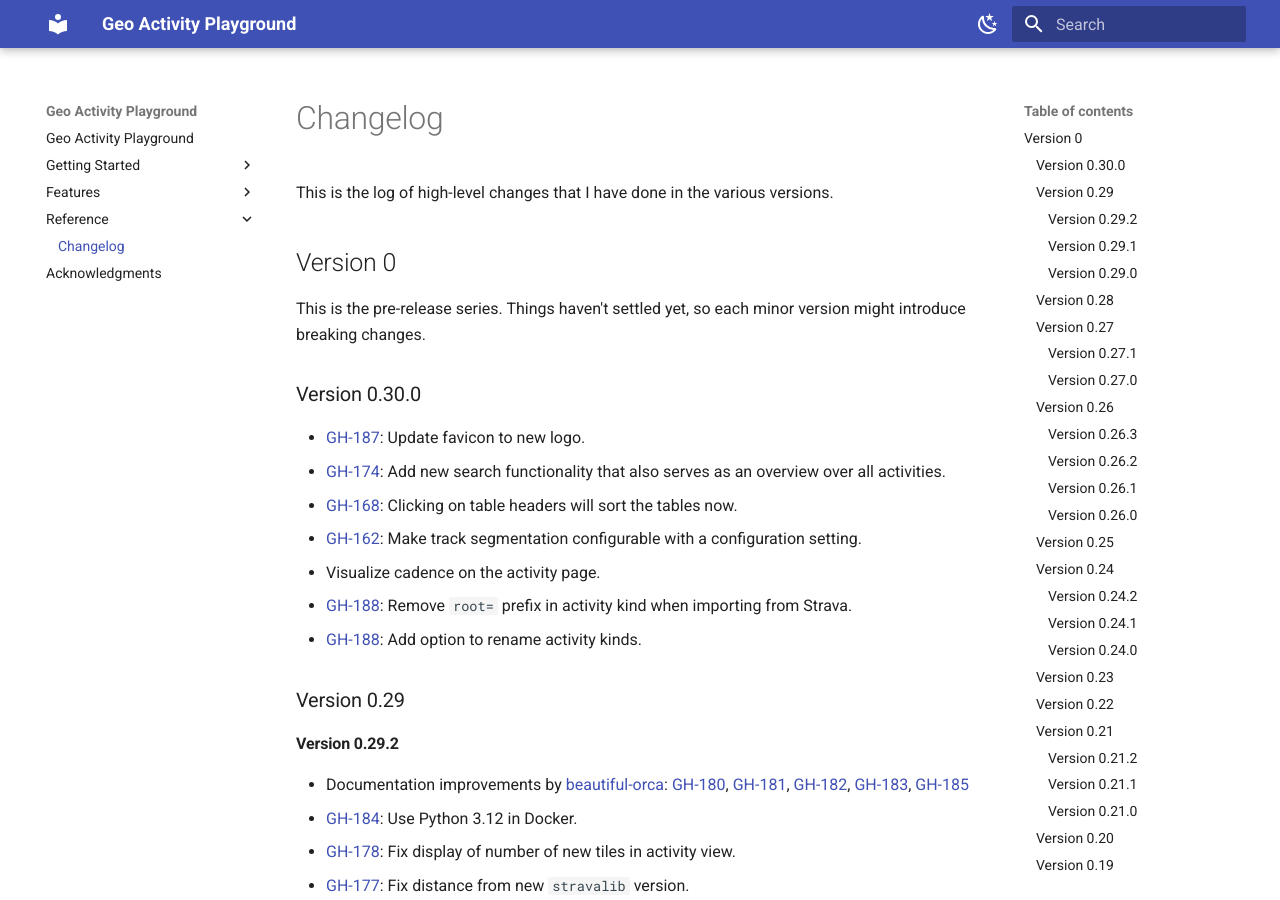
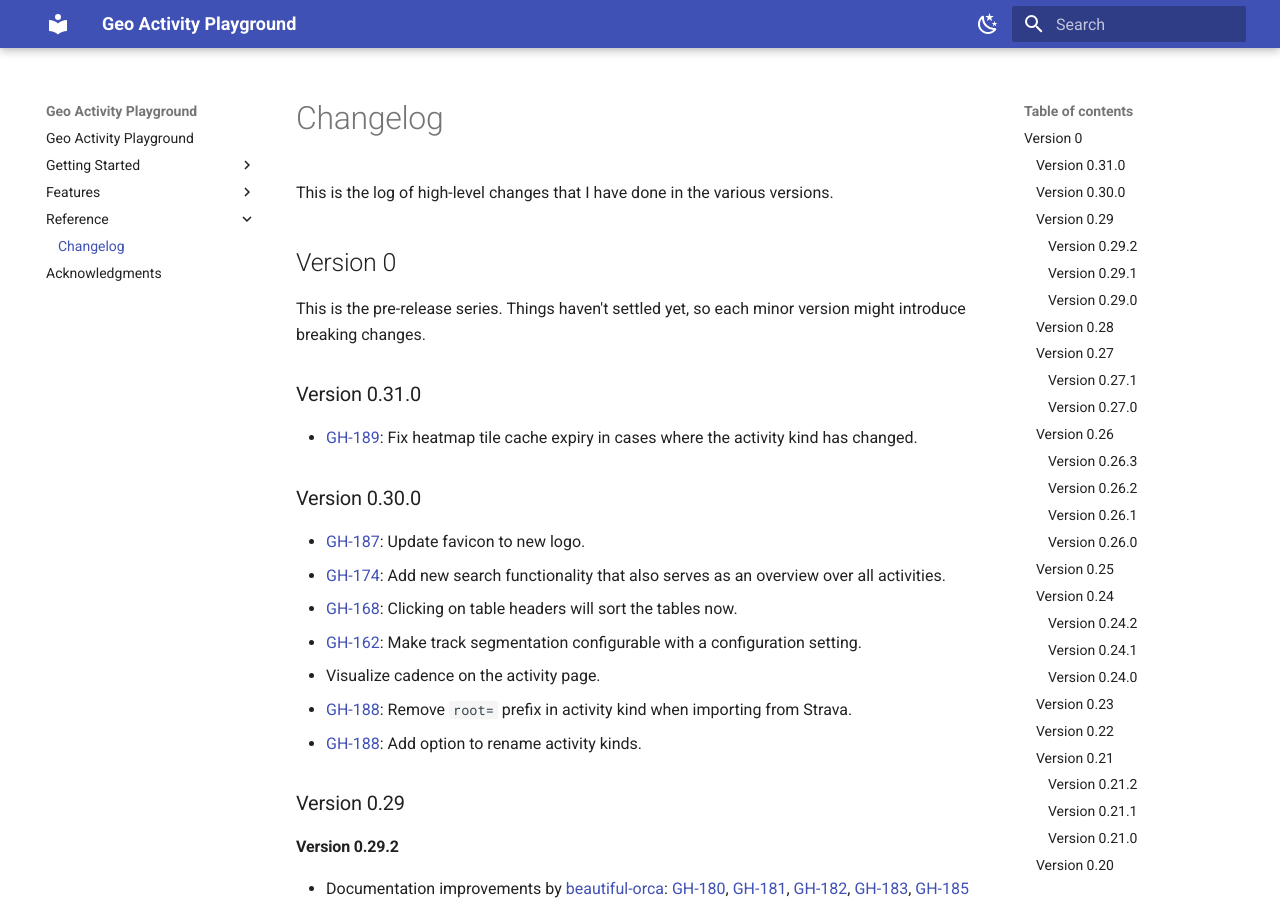
Before and after one commit to martin-ueding/geo-activity-playground, an MkDocs documentation site: the page built from docs/reference/changelog.md, in a window 1280 px wide and 900 px high. Built offline with MkDocs 1.6.1 and Material for MkDocs 9.7.7, drawn with Linux system fonts in a browser that asks for light colours.

Commit message:
GH-189: Changelog entry

```diff
--- a/docs/reference/changelog.md
+++ b/docs/reference/changelog.md
@@ -5,6 +5,10 @@
 ## Version 0
 
 This is the pre-release series. Things haven't settled yet, so each minor version might introduce breaking changes.
+
+### Version 0.31.0
+
+- [GH-189](https://github.com/martin-ueding/geo-activity-playground/issues/189): Fix heatmap tile cache expiry in cases where the activity kind has changed.
 
 ### Version 0.30.0
 
```
